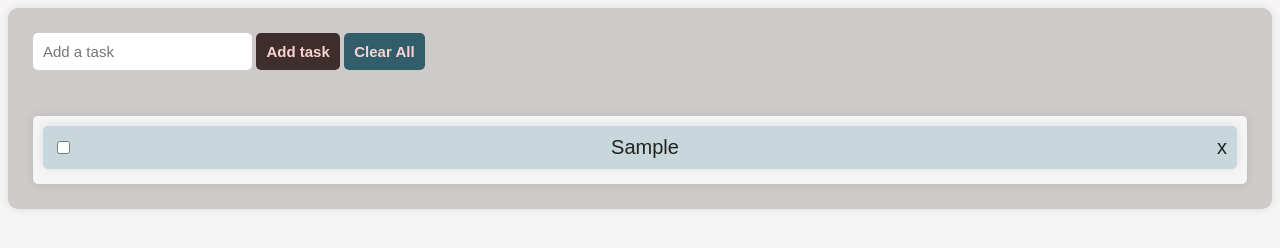
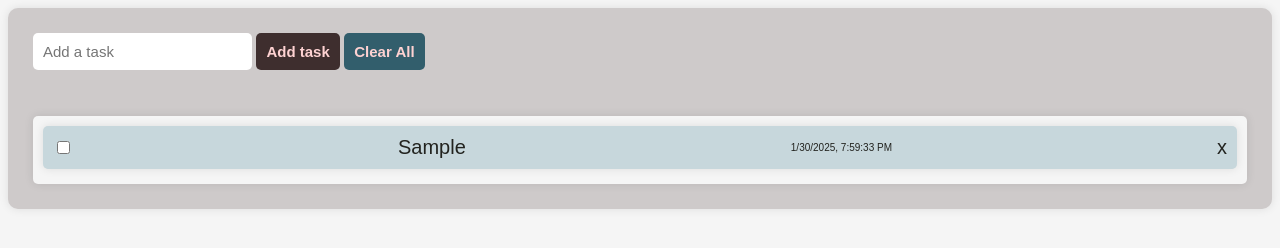
Before and after one commit to riya1807pro/TODO-APP, a plain HTML site: page index.html in a window 1280 px wide. Both pictures are taken after typing "Sample" into the empty fields and a click on the button "Add task". Drawn offline with Linux system fonts and the light colour scheme.

Commit message:
date feature

```diff
--- a/script.js
+++ b/script.js
@@ -9,8 +9,13 @@
     let label = document.createElement('label');
     label.textContent = input;
 
+    let date = document.createElement('date');
+    date.className="date";
+    date.textContent = new Date().toLocaleString()
+
     listItem.appendChild(task);
     listItem.appendChild(label);
+    listItem.appendChild(date);
 
     // Add cross element
     let cross = document.createElement('span');
--- a/style.css
+++ b/style.css
@@ -97,3 +97,6 @@
   cursor: pointer;
   font-weight: 700;
 }
+.date{
+  font-size: 10px;
+}
```
